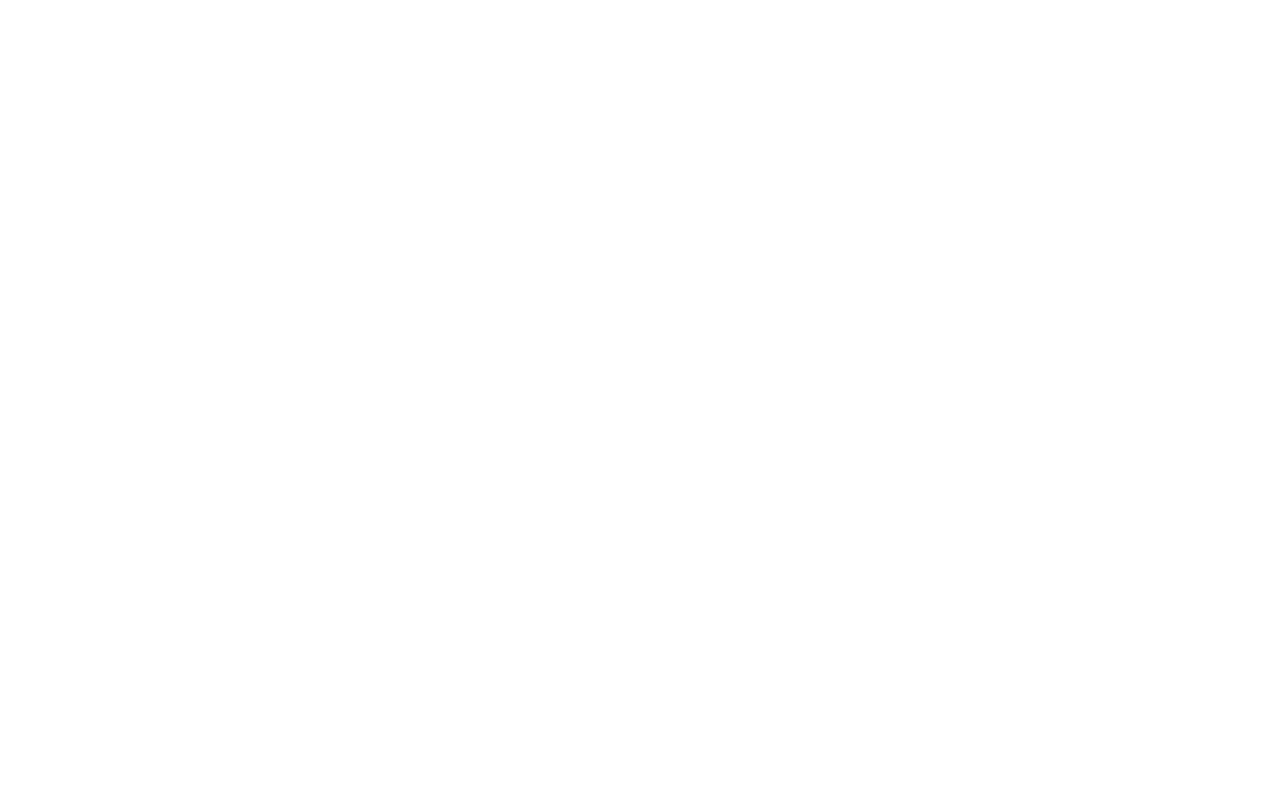
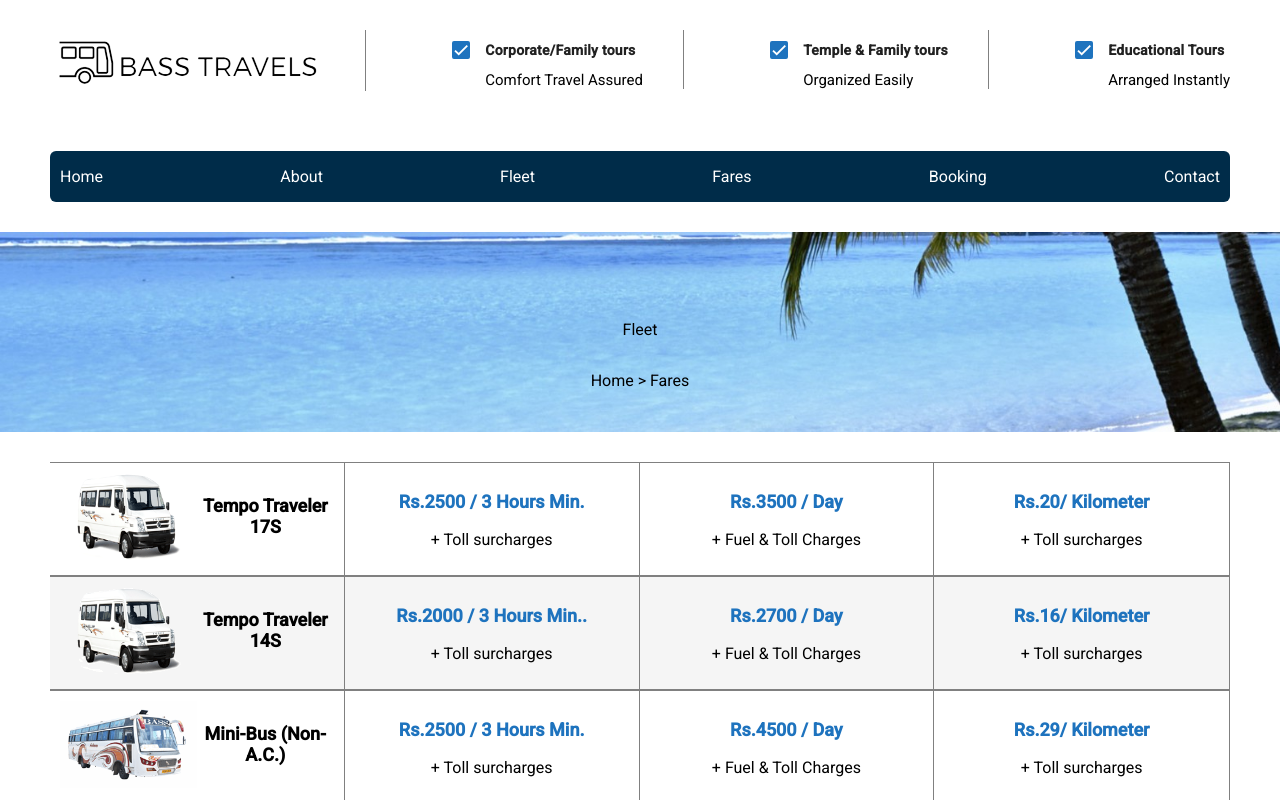
Before and after one commit to praveenGuhan/tourist-transport-booking, an Angular app in the folder touristTransportBooking/: page /fares in a window 1280 px wide. Before the commit this address led to /. Shown: the top 800 px of the page. Built offline with nearby package versions, Linux system fonts and the light colour scheme.

Commit message:
feat: fares module design work completed.

```diff
--- a/touristTransportBooking/src/app/app.routes.ts
+++ b/touristTransportBooking/src/app/app.routes.ts
@@ -5,6 +5,7 @@
 import { ContentComponent } from './content/content.component';
 import { AboutComponent } from './about/about.component';
 import { FleetComponent } from './fleet/fleet.component';
+import { FaresComponent } from './fares/fares.component';
 
 export const routes: Routes = [
     {path:'home',component:HomeComponent},
@@ -12,5 +13,7 @@
     {path:'footer',component:FooterComponent},
     {path:'content',component:ContentComponent},
     {path:'about',component:AboutComponent},
-    {path:'fleet',component:FleetComponent}
+    {path:'fleet',component:FleetComponent},
+    {path:'fares',component:FaresComponent}
+
 ];
--- /dev/null
+++ b/touristTransportBooking/src/app/fares/fares.component.html
@@ -0,0 +1,34 @@
+<app-header></app-header>
+<!-- <div class="grid-container p-50">
+    <div class="grid-item" *ngFor="let item of fares">
+        <div class="d-flex align-item">
+            <img class="w-50" [src]="item.img">
+            <span>{{item.vehichle}}</span>
+        </div>
+    </div>
+
+</div> -->
+
+<div class="container p-50">
+    <div class="row" *ngFor="let item of fares;let i = index" [ngClass]="{'bg-smoke':i%2 != 0}">
+      <div class="section">
+        <div class="d-flex align-item space_around">
+            <img class="w-50" [src]="item.img">
+            <span class="font-bold fs-18">{{item.vehichle}}</span>
+        </div>
+      </div>
+      <div class="section">
+        <p class="hrsRate">{{item.hrsRate}}</p>
+        <p>{{item.toolCharge}}</p>
+      </div>
+      <div class="section">
+        <p class="hrsRate">{{item.fuel}}</p>
+        <p>{{item.subFuel}}</p>
+      </div>
+      <div class="section">
+        <p class="hrsRate">{{item.kilometer}}</p>
+        <p>{{item.toolCharge}}</p>
+      </div>
+    </div>
+</div>
+<app-footer></app-footer>
--- /dev/null
+++ b/touristTransportBooking/src/app/fares/fares.component.scss
@@ -0,0 +1,44 @@
+.grid-container {
+    display: grid;
+    grid-template-rows: repeat(9, 1fr); /* 9 rows with equal height */
+    grid-template-columns: repeat(4, 1fr); /* 4 columns with equal width */
+    // gap: 10px; /* Gap between grid items */
+  }
+
+  .grid-item {
+    border: 1px solid grey;
+    padding: 14px !important;
+    border-radius: 3px;
+  }
+
+  .container {
+    display: grid;
+  }
+
+  .row {
+    display: grid;
+    grid-template-columns: repeat(4, 1fr);
+    border: 1px solid grey;
+    border-left: none;
+  }
+
+  .section {
+    padding: 10px;
+    border-right: 1px solid grey;
+    // border-bottom: 1px solid #000;
+    text-align: center;
+  }
+
+  .section:last-child {
+    border-right: none;
+  }
+
+  .hrsRate {
+    font-weight: bold;
+    font-size: 18px;
+    color:#1e73be;
+  }
+
+  .bg-smoke {
+    background-color: whitesmoke;
+  }
--- /dev/null
+++ b/touristTransportBooking/src/app/fares/fares.component.ts
@@ -0,0 +1,35 @@
+import { Component } from '@angular/core';
+import { MatButtonModule } from '@angular/material/button';
+import { MatCardModule } from '@angular/material/card';
+import { FooterComponent } from '../footer/footer.component';
+import { CommonModule } from '@angular/common';
+import { MatIconModule } from '@angular/material/icon';
+import { HeaderComponent } from '../header/header.component';
+
+@Component({
+  selector: 'app-fares',
+  standalone: true,
+  imports: [
+    HeaderComponent,
+    MatIconModule,
+    CommonModule,
+    FooterComponent,
+    MatCardModule,
+    MatButtonModule
+  ],
+  templateUrl: './fares.component.html',
+  styleUrl: './fares.component.scss'
+})
+export class FaresComponent {
+  fares = [
+    {vehichle:'Tempo Traveler 17S',img:'assets/img/F-17TT.png',hrsRate:'Rs.2500 / 3 Hours Min.',toolCharge:'+ Toll surcharges',fuel:'Rs.3500 / Day',subFuel:'+ Fuel & Toll Charges',kilometer:'Rs.20/ Kilometer'},
+    {vehichle:'Tempo Traveler 14S',img:'assets/img/F-17TT.png',hrsRate:'Rs.2000 / 3 Hours Min..',toolCharge:'+ Toll surcharges',fuel:'Rs.2700 / Day',subFuel:'+ Fuel & Toll Charges',kilometer:'Rs.16/ Kilometer'},
+    {vehichle:'Mini-Bus (Non-A.C.)',img:'assets/img/F-8726.png',hrsRate:'Rs.2500 / 3 Hours Min.',toolCharge:'+ Toll surcharges',fuel:'Rs.4500 / Day',subFuel:'+ Fuel & Toll Charges',kilometer:'Rs.29/ Kilometer'},
+    {vehichle:'Mini-Bus (A.C.)',img:'assets/img/F-2662.png',hrsRate:'Rs.3000 / 3 Hours Min.',toolCharge:'+ Toll surcharges',fuel:'Rs.6500 / Day',subFuel:'+ Fuel & Toll Charges',kilometer:'Rs.35/ Kilometer'},
+    {vehichle:'Luxury Bus (A.C.)',img:'assets/img/F-8023.png',hrsRate:'Rs.2500 / 3 Hours Min.',toolCharge:'+ Toll surcharges',fuel:'Rs.6500 / Day',subFuel:'+ Fuel & Toll Charges',kilometer:'Rs.35/ Kilometer'},
+    {vehichle:'Innova',img:'assets/img/F-Innova.png',hrsRate:'Rs. 1700 / 3 Hours Min.',toolCharge:'+ Toll surcharges',fuel:'Rs.1700 / Day',subFuel:'+ Fuel & Toll Charges',kilometer:'Rs.12/ Kilometer'},
+    {vehichle:'Indigo',img:'assets/img/F-Indigo.png',hrsRate:'Rs.1200 / 3 Hours Min.',toolCharge:'+ Toll surcharges',fuel:'Rs.1200 / Day',subFuel:'+ Fuel & Toll Charges',kilometer:'Rs.8.50/ Kilometer'},
+    {vehichle:'Etios',img:'assets/img/F-Etios.png',hrsRate:'Rs.1200 / 3 Hours Min.',toolCharge:'+ Toll surcharges',fuel:'Rs.1200 / Day',subFuel:'+ Fuel & Toll Charges',kilometer:'Rs.9/ Kilometer'},
+    {vehichle:'Deluxe Bus (Non-A.C.)',img:'assets/img/F-7277.png',hrsRate:'Rs.3000 / 3 Hours Min.',toolCharge:'+ Toll surcharges',fuel:'Rs.6000 / Day',subFuel:'+ Fuel & Toll Charges',kilometer:'Rs.35/ Kilometer'},
+  ]
+}
--- a/touristTransportBooking/src/app/fleet/fleet.component.ts
+++ b/touristTransportBooking/src/app/fleet/fleet.component.ts
@@ -5,6 +5,7 @@
 import { FooterComponent } from '../footer/footer.component';
 import { MatCardModule } from '@angular/material/card';
 import {MatButtonModule} from '@angular/material/button';
+import {MatTableModule} from '@angular/material/table';
 @Component({
   selector: 'app-fleet',
   standalone: true,
@@ -14,7 +15,8 @@
     CommonModule,
     FooterComponent,
     MatCardModule,
-    MatButtonModule
+    MatButtonModule,
+    MatTableModule
   ],
   templateUrl: './fleet.component.html',
   styleUrl: './fleet.component.scss'
--- a/touristTransportBooking/src/app/header/header.component.html
+++ b/touristTransportBooking/src/app/header/header.component.html
@@ -15,5 +15,12 @@
         <p *ngFor="let item of menu">{{item.value}}</p>
     </div>
 </div>
+<div class="bg-img">
+    <div class="bg-text">
+
+        <p>Fleet</p>
+        <p>Home > Fares </p>
+    </div>
+</div>
 <!-- <app-content></app-content>
 <app-footer></app-footer> -->
--- a/touristTransportBooking/src/app/header/header.component.scss
+++ b/touristTransportBooking/src/app/header/header.component.scss
@@ -21,3 +21,21 @@
     color:white;
     border-radius: 6px;
 }
+
+.bg-img {
+    position: relative;
+    width: 100%;
+    height: 200px; /* Adjust the height as needed */
+    background-image: url('../../assets/img/WH.jpg');
+    background-size: cover;
+    background-position: center;
+  }
+
+  .bg-text {
+    display: grid;
+    justify-content: center;
+    align-items: center;
+    position: relative;
+    top: 36%;
+    text-align: center;
+ }
--- a/touristTransportBooking/src/styles.scss
+++ b/touristTransportBooking/src/styles.scss
@@ -44,6 +44,7 @@
 .w-55 {
     width:55px
 }
+
 
 .align-item {
      align-items: center;
@@ -112,6 +113,10 @@
     width: 50%;
 }
 
+.w-50 {
+    width: 50%;
+}
+
 .p-50 {
     padding:30px 50px;
 }
@@ -132,3 +137,15 @@
 .overflow {
     overflow-y: scroll;
 }
+
+.font-bold {
+    font-weight: bold;
+}
+
+.fs-18 {
+    font-size: 18px;
+}
+
+.text-end {
+    text-align: end !important;
+}
```
Also changed, not shown: touristTransportBooking/src/app/fleet/fleet.component.scss (line endings or trailing spaces), touristTransportBooking/src/assets/img/WH.jpg (added), 1 other file (tests, documents, lock files or other folders).
